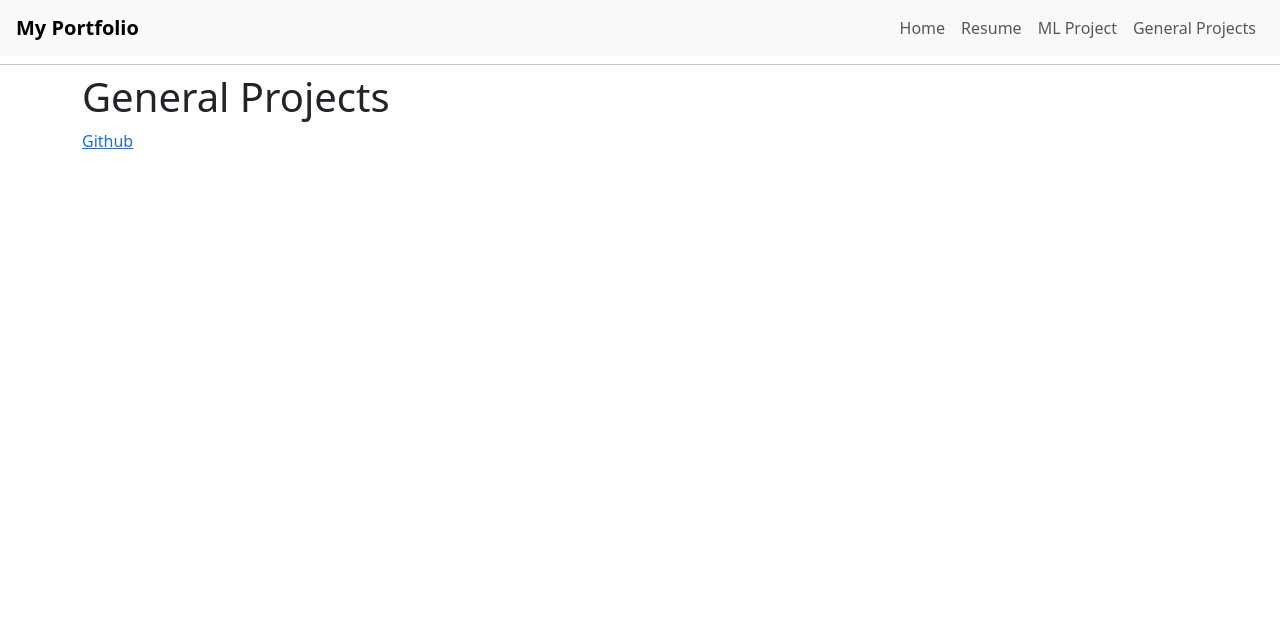
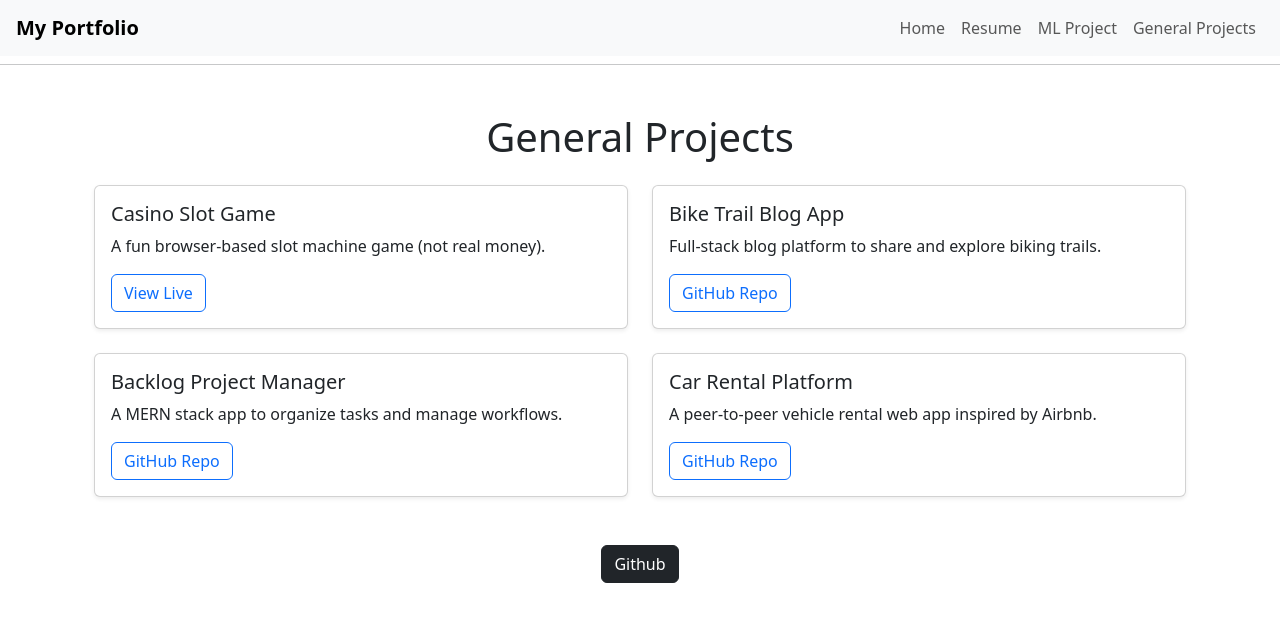
Before and after one commit to slavdefense/ml-diabetic-readmission-30dmittance, a Flask app: page /general in a window 1280 px wide. Shown: the top 622 px of the page. Run offline with Flask 3, Linux system fonts and the light colour scheme; parts of the project's set-up code (start-up, migrations or seed data) failed here and were passed over.

Commit message:
more changes on templates

```diff
--- a/Flask/app.py
+++ b/Flask/app.py
@@ -13,8 +13,12 @@ from matplotlib.figure import Figure
 #                   general_projects.html
 #                   mle.htmls
 #                   resume.html
-#                   Image generated by SHAP
-#                   Resume PDF
+#                   Image generated by SHAP (Is generated after user clicks submit #                   button)
+#                   My Resume PDF
+#
+# HTML Layout styled with Bootstrap 5 templates from https://getbootstrap.com/docs/5.0/getting-started/introduction/
+# Constructed SHAP explanation as reccomended in the SHAP documentation from https://shap.readthedocs.io/en/latest/generated/shap.Explanation.html
+
 # Date: April 22, 2025
 #---------------------------------------------------------------------------------------------------------
 
@@ -63,9 +67,6 @@ def index():
 
     return render_template("bio.html")
 
-
-
-
 @app.route('/resume')
 def resume():
     return render_template('resume.html')
@@ -97,7 +98,11 @@ def predict_readmittance():
 
             form_val_df = pd.DataFrame([data])
             #Here we are using our XBG model to predict the readmittance using the value we grabbed from the form
-            prediction = best_model.predict(form_val_df)[0]
+            #because the value is a numpy class converting into python class int
+            prediction = int(best_model.predict(form_val_df)[0])
+            # Make prediction string more meanigful for template display
+            prediction = "Not likely to be readmitted" if prediction == 0 else "Most likely to be readmitted"
+            print(f"class Type of prediction is {type(prediction)}")
             # Getting the preprocessor and classifier from the pipeline
             preprocessor = best_model.named_steps["preprocessor"]
             classifier   = best_model.named_steps["classifier"]
--- a/Flask/templates/bio.html
+++ b/Flask/templates/bio.html
@@ -20,7 +20,9 @@
     <p>
        I am also a passionate cook. I love cooking Himalayan cusine. Momo dumplings from Nepal are my favorites to cook. If you are ever in Los angeles area, I provide Momo dumplings in a street style setting in weekends. You can check it out here.
        <a href="https://www.instagram.com/namastekathmanduofficial?igsh=NTc4MTIwNjQ2YQ%3D%3D&utm_source=qr">Instagram</a>
-        Outside of tech, I’m also a part-time DJ and musician. I love playing guitar and singing—especially classic rock and metal. If you're into that vibe, feel free to check out my YouTube channel where I post music covers and performances.
+    </p>
+    <p>
+        Outside of tech, I’m also a part-time DJ and musician. I love playing guitar and singing(especially classic rock and metal). If you're into that vibe, feel free to check out my YouTube channel where I post music covers and performances.
       <a href="https://www.youtube.com/watch?v=e5CjBhd7P64&ab_channel=nepGrungeCast">Youtube</a>
     </p>
   </div>
--- a/Flask/templates/diabetes_form.html
+++ b/Flask/templates/diabetes_form.html
@@ -216,7 +216,7 @@
     <p>The predicted readmission rate for diabetes is generated by an algorithm developed as part of my Master's in Data Science project. This prediction is for informational purposes only and should not be considered medical advice. Please consult a qualified medical professional for an accurate assessment of readmission risk.</p>
   </div>
 
-  <h2>Result: {{ results }}</h2>
+  <h2>{{ results }}</h2>
 
   {% if my_plot %}
   <h3>Waterfall Plot</h3>
--- a/Flask/templates/general_projects.html
+++ b/Flask/templates/general_projects.html
@@ -1,7 +1,54 @@
 {% extends 'bio.html' %}
 {% block title %}General Projects{% endblock %}
+
 {% block content %}
-<h1>General Projects</h1>
+<div class="container mt-5">
+  <h1 class="mb-4 text-center">General Projects</h1>
 
-<a href="https://github.com/slavdefense">Github</a>
+  <div class="row g-4">
+    <div class="col-md-6">
+      <div class="card h-100 shadow-sm">
+        <div class="card-body">
+          <h5 class="card-title">Casino Slot Game</h5>
+          <p class="card-text">A fun browser-based slot machine game (not real money).</p>
+          <a href="https://sagun-shresthaslotmachine.surge.sh/" class="btn btn-outline-primary" target="_blank">View Live</a>
+        </div>
+      </div>
+    </div>
+
+    <div class="col-md-6">
+      <div class="card h-100 shadow-sm">
+        <div class="card-body">
+          <h5 class="card-title">Bike Trail Blog App</h5>
+          <p class="card-text">Full-stack blog platform to share and explore biking trails.</p>
+          <a href="https://github.com/slavdefense/mountainbike-trail-youlove" class="btn btn-outline-primary" target="_blank">GitHub Repo</a>
+        </div>
+      </div>
+    </div>
+
+    <div class="col-md-6">
+      <div class="card h-100 shadow-sm">
+        <div class="card-body">
+          <h5 class="card-title">Backlog Project Manager</h5>
+          <p class="card-text">A MERN stack app to organize tasks and manage workflows.</p>
+          <a href="https://github.com/slavdefense/Backlog-MERN-Stack" class="btn btn-outline-primary" target="_blank">GitHub Repo</a>
+        </div>
+      </div>
+    </div>
+
+    <div class="col-md-6">
+      <div class="card h-100 shadow-sm">
+        <div class="card-body">
+          <h5 class="card-title">Car Rental Platform</h5>
+          <p class="card-text">A peer-to-peer vehicle rental web app inspired by Airbnb.</p>
+          <a href="https://github.com/slavdefense/Car-rental-made-easy" class="btn btn-outline-primary" target="_blank">GitHub Repo</a>
+        </div>
+      </div>
+    </div>
+  </div>
+
+  <div class="text-center mt-5">
+    <a href="https://github.com/slavdefense" class="btn btn-dark" target="_blank">Github</a>
+  </div>
+</div>
 {% endblock %}
```
Also changed, not shown: Flask/static/images/my_plot.png, 1 other file.
